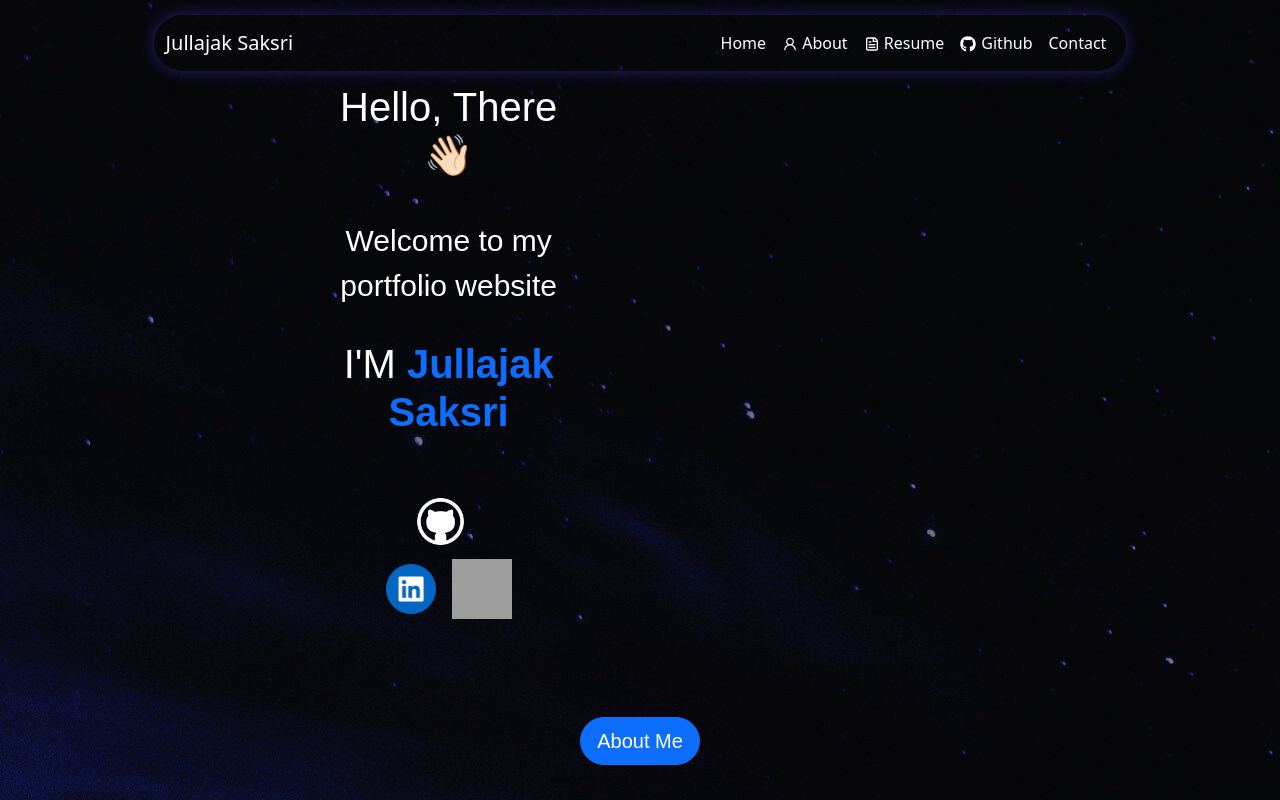
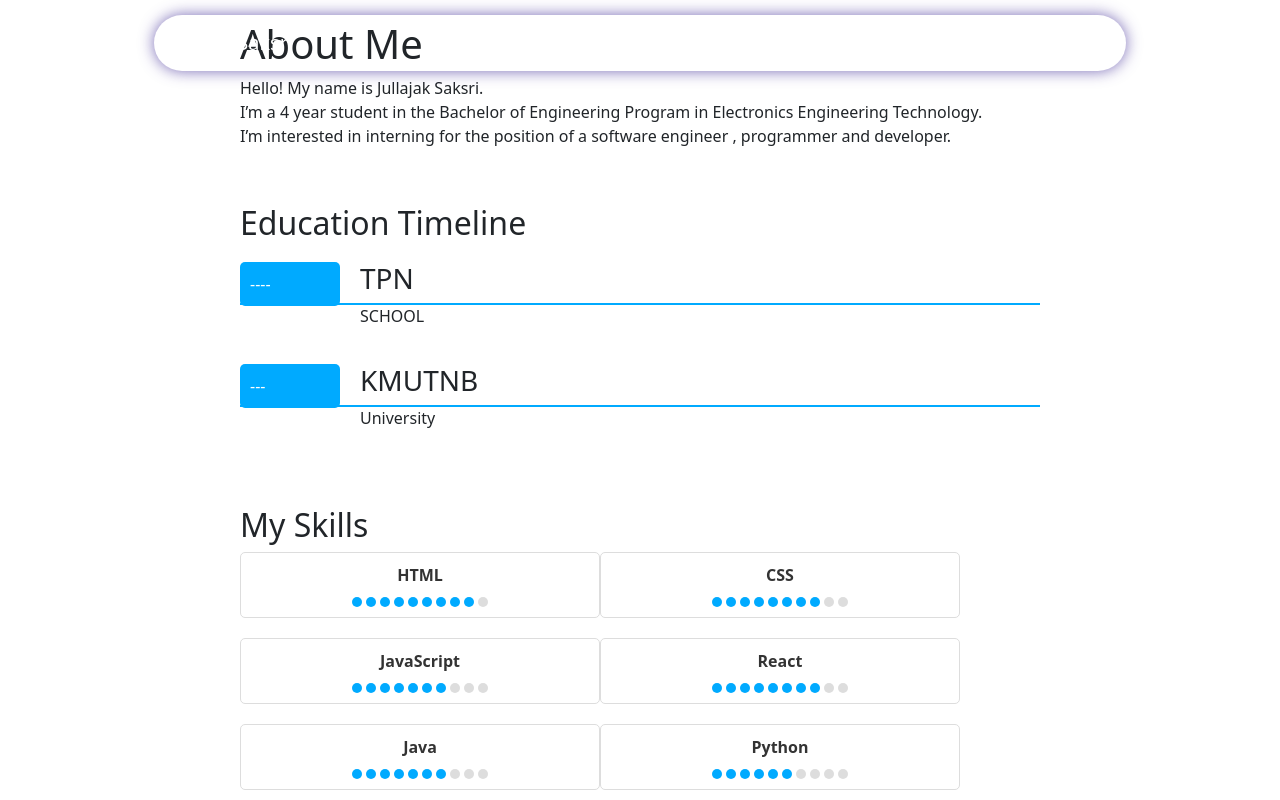
Before and after one commit to JJJJEAR/Portfolio, a React (Create React App) app: page /about in a window 1280 px wide. Shown: the top 800 px of the page. Built offline with nearby package versions, Linux system fonts and the light colour scheme; grey boxes are pictures that could not be loaded; a web font is replaced by a local one.

Commit message:
Update Navbar.js

```diff
--- a/src/components/Navbar.js
+++ b/src/components/Navbar.js
@@ -5,8 +5,9 @@ import { AiOutlineUser } from "react-icons/ai";
 import { CgFileDocument } from "react-icons/cg";
 import { FaGithub } from 'react-icons/fa';
 import HomePage from './Home/Homepage';
-import Resume from './resume/Resume';
 import ContactPage from './Contact/ContactPage';
+import pdf from "./resume/Resume_Jullajak.pdf";
+import About from './About/About';
 
 export default function Navbar() {
     return (
@@ -29,32 +30,31 @@ export default function Navbar() {
                     <BootstrapNavbar.Collapse id="responsive-navbar-nav">
                         <Nav className="ms-auto">
                             <Nav.Item className="p-2">
-                                <NavLink to='/' style={{textDecoration:'none',color:'white'}}
-                                className={({ isActive }) => isActive ? "active_menu" : "menu" } >
+                                <NavLink to='/' style={{ textDecoration: 'none', color: 'white' }}
+                                    className={({ isActive }) => isActive ? "active_menu" : "menu"} >
                                     Home
                                 </NavLink>
                             </Nav.Item>
                             <Nav.Item className="p-2">
-                                <NavLink to='/about' style={{textDecoration:'none',color:'white'}}
-                                className={({ isActive }) => isActive ? "active_menu" : "menu"} >
+                                <NavLink to='/about' style={{ textDecoration: 'none', color: 'white' }}
+                                    className={({ isActive }) => isActive ? "active_menu" : "menu"} >
                                     <AiOutlineUser style={{ marginBottom: "2px" }} /> About
                                 </NavLink>
                             </Nav.Item>
                             <Nav.Item className="p-2">
-                                <NavLink to='/resume' style={{textDecoration:'none',color:'white'}}
-                                className={({ isActive }) => isActive ? "active_menu" : "menu"}>
+                                <a variant="primary" href={pdf} target="_blank" style={{textDecoration: 'none', color: 'white'}}>
                                     <CgFileDocument style={{ marginBottom: "2px" }} /> Resume
-                                </NavLink>
+                                </a>
                             </Nav.Item>
                             <Nav.Item >
                                 <a href="https://github.com/JJJJEAR" className="nav-link"
-                                style={{textDecoration:'none',color:'white'}}>
+                                    style={{ textDecoration: 'none', color: 'white' }}>
                                     <FaGithub style={{ marginBottom: "2px", marginRight: "5px" }} />Github
                                 </a>
                             </Nav.Item>
                             <Nav.Item className="p-2">
-                                <NavLink to='/contact' style={{textDecoration:'none',color:'white'}}
-                                className={({ isActive }) => isActive ? "active_menu" : "menu"} >
+                                <NavLink to='/contact' style={{ textDecoration: 'none', color: 'white' }}
+                                    className={({ isActive }) => isActive ? "active_menu" : "menu"} >
                                     Contact
                                 </NavLink>
                             </Nav.Item>
@@ -66,8 +66,7 @@ export default function Navbar() {
 
             <Routes>
                 <Route path="/" element={<HomePage />} />
-                <Route path="/about" element={<HomePage />} />
-                <Route path="/resume" element={<Resume />} />
+                <Route path="/about" element={<About/>} />
                 <Route path="/contact" element={<ContactPage />} />
                 <Route path="/*" element={<Navigate to="/" />} />
             </Routes>
```
